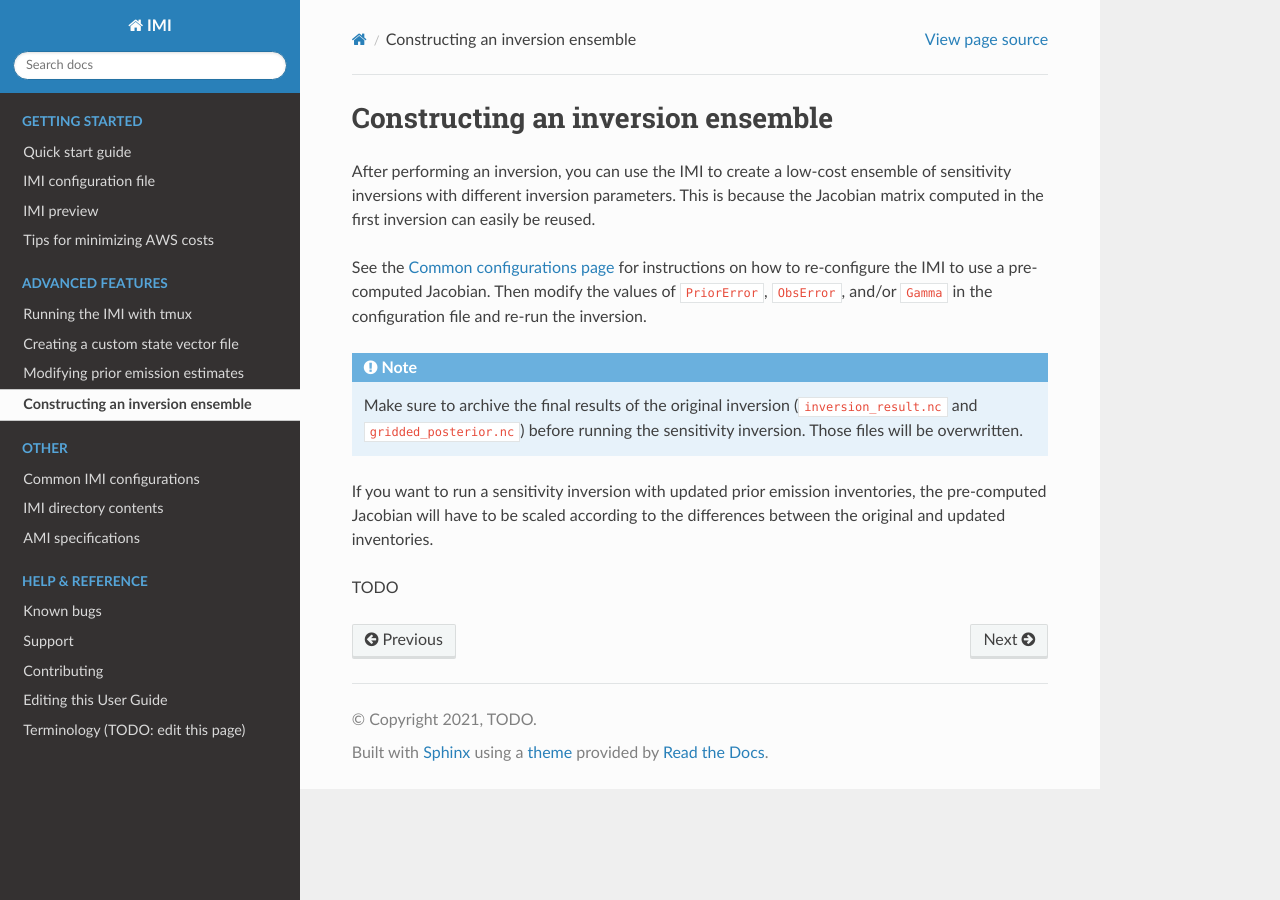
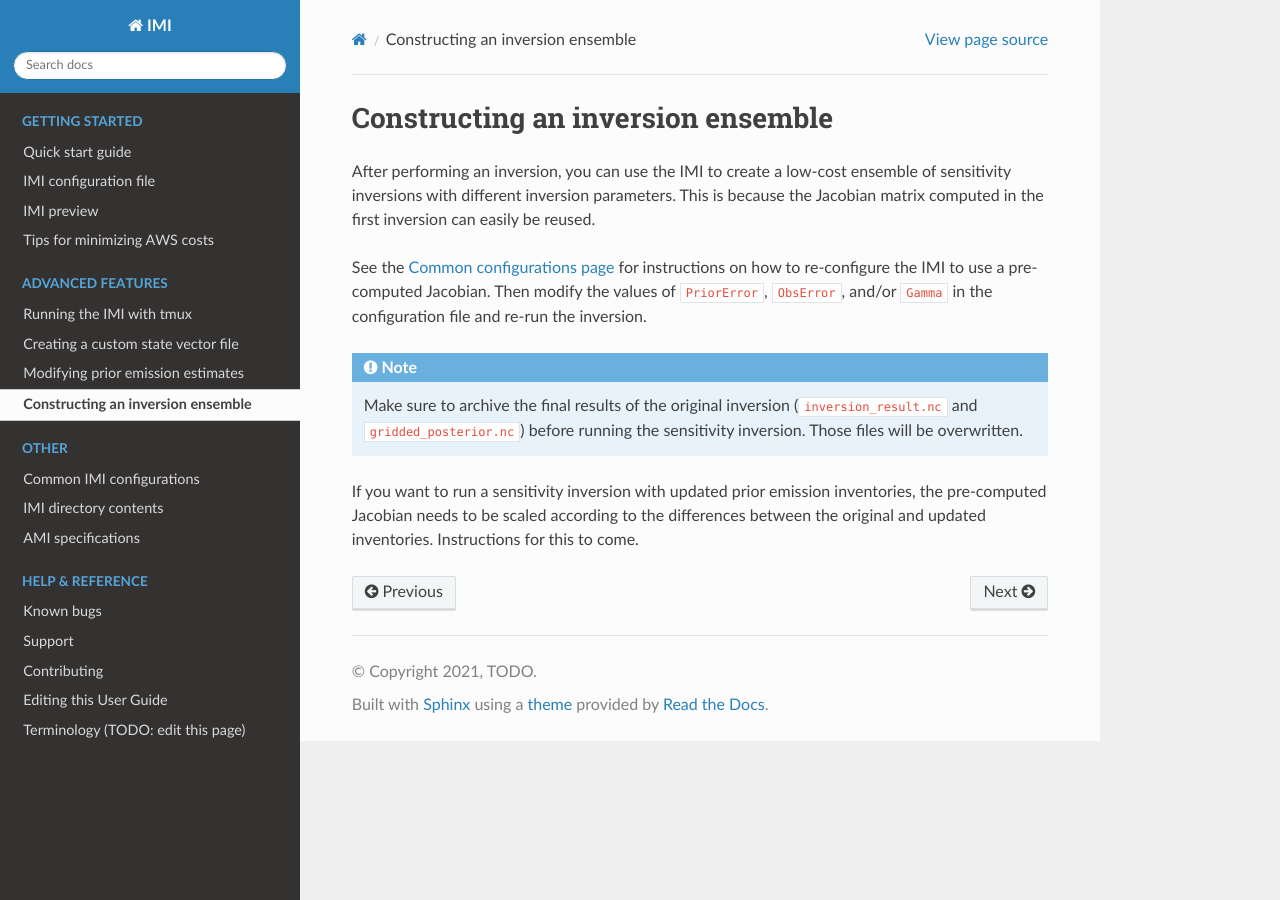
Before and after one commit to geoschem/integrated_methane_inversion, a Sphinx documentation site: the page built from docs/source/advanced/inversion-ensemble.rst, in a window 1280 px wide. Built offline with Sphinx 7.4.7 and the Read the Docs theme 2.0.0, drawn with Linux system fonts in a browser that asks for light colours.

Commit message:
minor changes to docs and utils.py plotting function

```diff
--- a/docs/source/advanced/inversion-ensemble.rst
+++ b/docs/source/advanced/inversion-ensemble.rst
@@ -12,7 +12,5 @@ the values of ``PriorError``, ``ObsError``, and/or ``Gamma`` in the configuratio
     Make sure to archive the final results of the original inversion (``inversion_result.nc`` and ``gridded_posterior.nc``)
     before running the sensitivity inversion. Those files will be overwritten.
 
-If you want to run a sensitivity inversion with updated prior emission inventories, the pre-computed Jacobian will have
-to be scaled according to the differences between the original and updated inventories.
-
-TODO
+If you want to run a sensitivity inversion with updated prior emission inventories, the pre-computed Jacobian needs
+to be scaled according to the differences between the original and updated inventories. Instructions for this to come.
```
Also changed, not shown: 1 other file.
